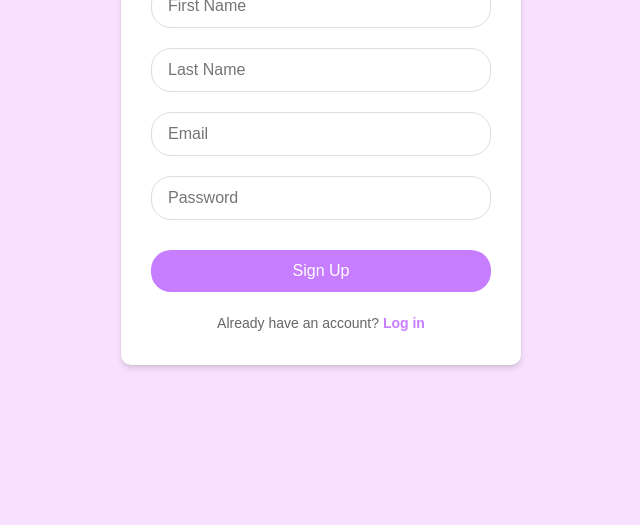
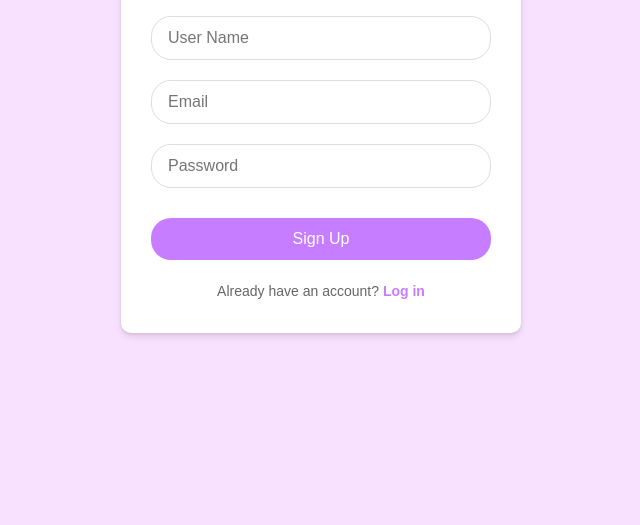
Before and after one commit to codingburgas/finance-challenge-payflow, a website built with Parcel: page PayFlow/src/html/registration.html in a window 1280 px wide. Shown: the part 275-800 px from the top of the page, without its empty margins (319-959 px from the left). Built offline with nearby package versions, Linux system fonts and the light colour scheme.

Commit message:
Make Registration form in js and fix html file

```diff
--- a/PayFlow/src/html/registration.html
+++ b/PayFlow/src/html/registration.html
@@ -13,12 +13,9 @@
     <div class="container">
         <div class="form-container">
             <h1>Create an account</h1>
-            <form id="signup-form">
+            <form id="registerForm">
                 <div class="form-group">
-                    <input type="text" id="first-name" name="first-name" required placeholder="First Name">
-                </div>
-                <div class="form-group">
-                    <input type="text" id="last-name" name="last-name" required placeholder="Last Name">
+                    <input type="userName" id="userName" name="userName" required placeholder="User Name">
                 </div>
                 <div class="form-group">
                     <input type="email" id="email" name="email" required placeholder="Email">
--- a/PayFlow/src/js/registration.js
+++ b/PayFlow/src/js/registration.js
@@ -2,6 +2,7 @@ import { config } from "./app";
 import axios from 'axios';
 
 document.getElementById('registerForm').addEventListener('submit', (event)=>{
+    debugger;
     event.preventDefault();
     const formData = new FormData(event.target);
     const formJSON = Object.fromEntries(formData.entries());
@@ -17,6 +18,8 @@ function register(body)
         {
             if(response != null)
             {
+             debugger;
+
                 console.log(response.data);
                 if(response.data.userId != -1)
                 {
```
Also changed, not shown: 1 other file.
